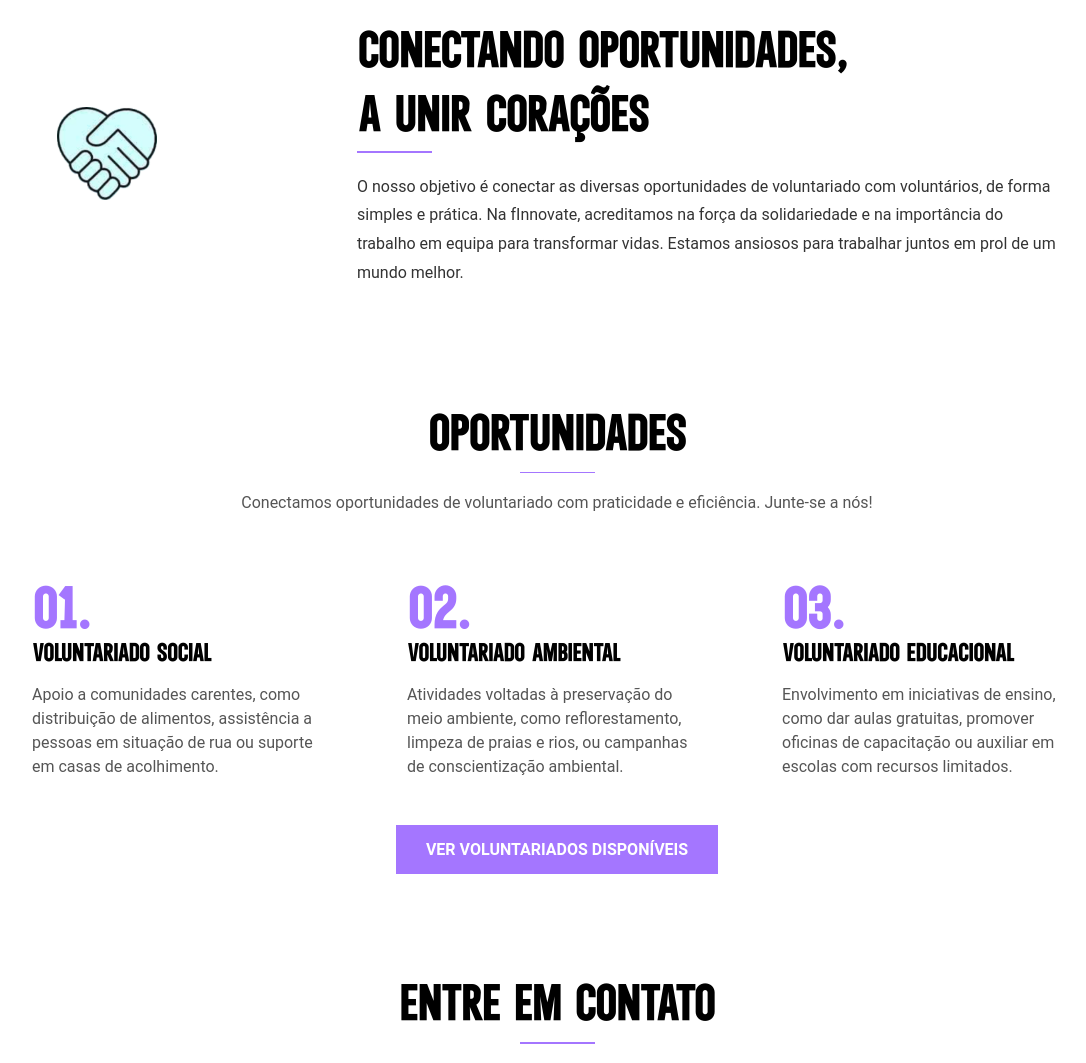
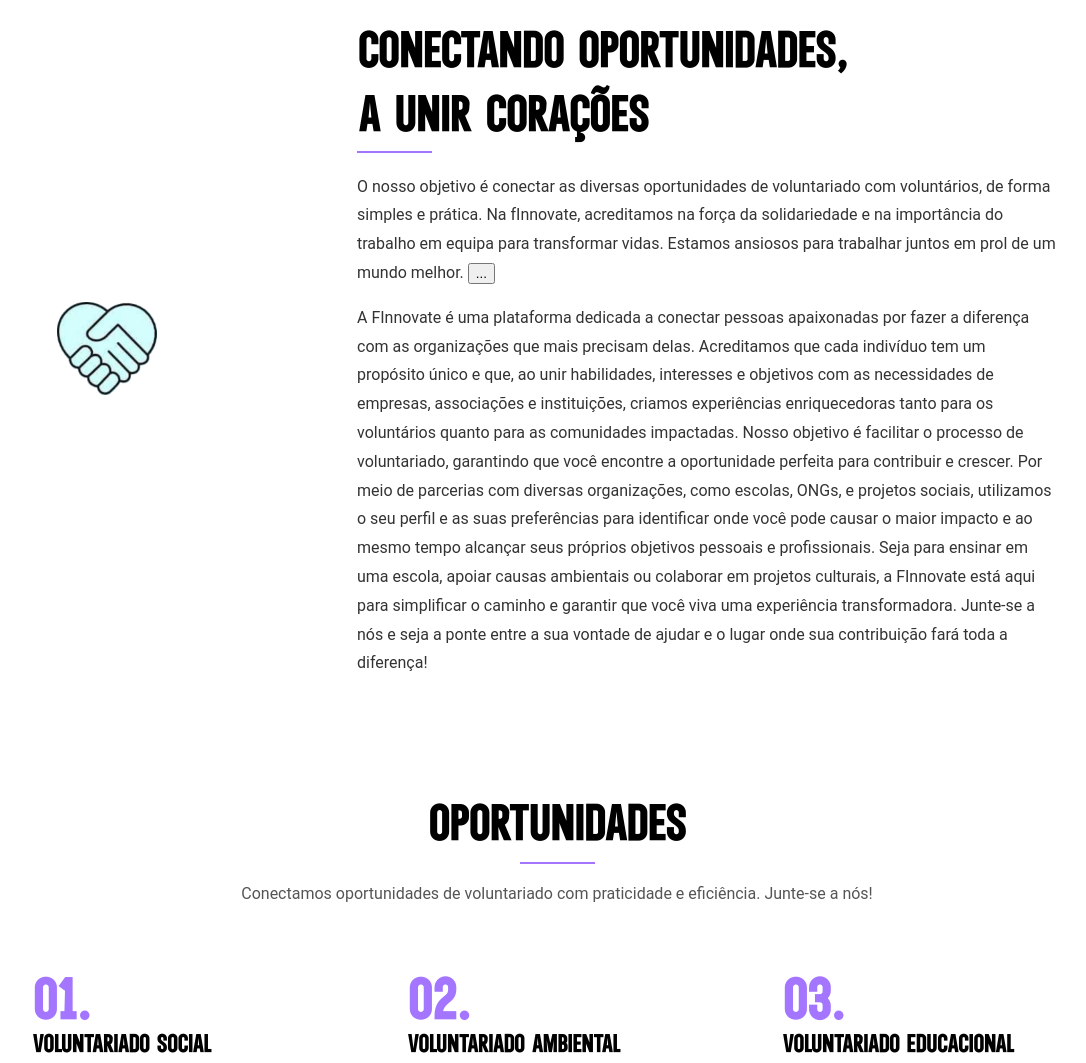
Before and after one commit to finnovatepgi/PGI-fInnovate, a plain HTML site: page index.html in a window 1280 px wide. Shown: the part 892-1955 px from the top of the page, without its empty margins (83-1169 px from the left). Drawn offline with Linux system fonts and the light colour scheme.

Commit message:
Update index.html

```diff
--- a/index.html
+++ b/index.html
@@ -60,6 +60,18 @@
                         de forma simples e prática. Na fInnovate, acreditamos na força da solidariedade e na
                         importância do trabalho em equipa para transformar vidas. Estamos ansiosos para trabalhar
                         juntos em prol de um mundo melhor.
+                        <button class="sobreNos">...</button>
+                        <div id = "janela">
+                            <div class = "caixadetexto">
+                                <p>
+                                    A FInnovate é uma plataforma dedicada a conectar pessoas apaixonadas por fazer a diferença com as organizações que mais precisam delas. Acreditamos que cada indivíduo tem um propósito único e que, ao unir habilidades, interesses e objetivos com as necessidades de empresas, associações e instituições, criamos experiências enriquecedoras tanto para os voluntários quanto para as comunidades impactadas.
+                                    Nosso objetivo é facilitar o processo de voluntariado, garantindo que você encontre a oportunidade perfeita para contribuir e crescer. Por meio de parcerias com diversas organizações, como escolas, ONGs, e projetos sociais, utilizamos o seu perfil e as suas preferências para identificar onde você pode causar o maior impacto e ao mesmo tempo alcançar seus próprios objetivos pessoais e profissionais.
+                                    Seja para ensinar em uma escola, apoiar causas ambientais ou colaborar em projetos culturais, a FInnovate está aqui para simplificar o caminho e garantir que você viva uma experiência transformadora.
+                                    Junte-se a nós e seja a ponte entre a sua vontade de ajudar e o lugar onde sua contribuição fará toda a diferença!
+                                </p>
+                            </div>
+                        </div>
+                        <script src = "nos.js"></script>
                     </p>
                 </div>
             </div>
```
